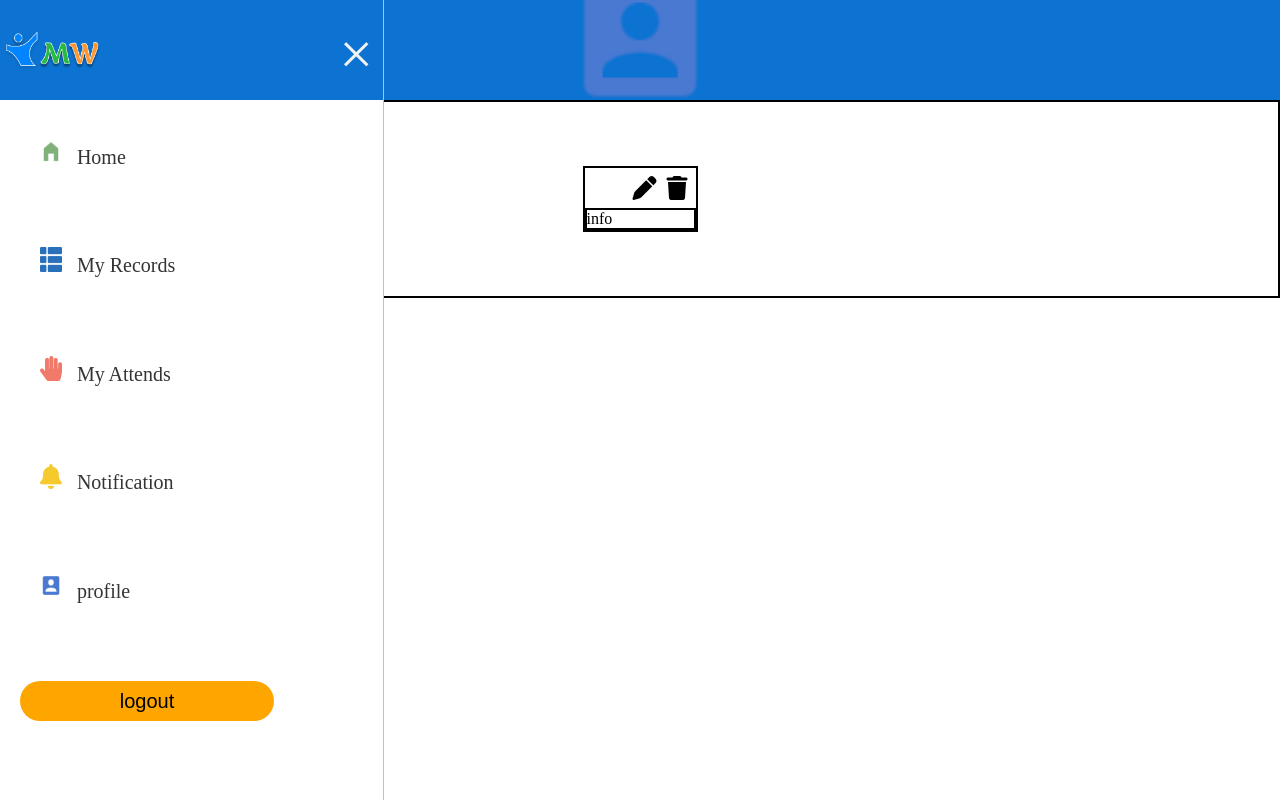
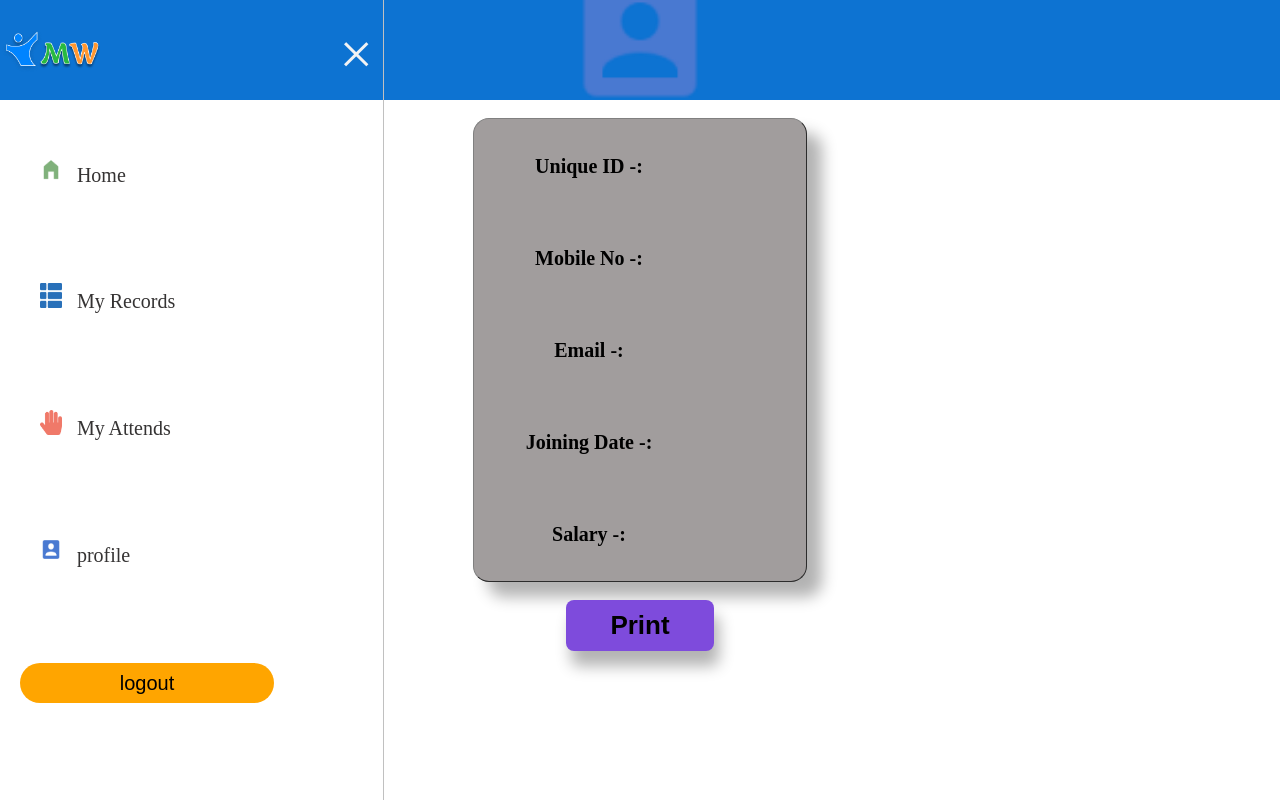
Before and after one commit to Yash1703-git/MY-WORKER, a PHP site: page /employe/emp-home-pannel/profile-screen.php in a window 1280 px wide. Run offline with PHP 8.4, Linux system fonts and the light colour scheme; the visitor is signed in with stand-in values (Sample User, id 1); data that the repository does not hold is empty.

Commit message:
fix that

```diff
--- a/Admin-pages/Admin-home-pannel/edit-emp.php
+++ b/Admin-pages/Admin-home-pannel/edit-emp.php
@@ -5,7 +5,7 @@
     <meta name="viewport" content="width=device-width, initial-scale=1.0">
     <title>edit-employee</title>
     <link rel="stylesheet" href="edit-emp.css">
-    <link rel="stylesheet" href="./Ad-home-pnnel.css">
+    <link rel="stylesheet" href="./home.css">
 </head>
 <body>
 
--- a/Admin-pages/Admin-home-pannel/salary/salary.php
+++ b/Admin-pages/Admin-home-pannel/salary/salary.php
@@ -4,7 +4,7 @@
     <meta charset="UTF-8">
     <meta name="viewport" content="width=device-width, initial-scale=1.0">
     <title>Salaery</title>
-    <link rel="stylesheet" href="./../Ad-home-pnnel.css">
+    <link rel="stylesheet" href="./../home.css">
     <link rel="stylesheet" href="salary.css">
     <link rel="icon" href="./../../../assets/logo.jpg">
     <link rel="stylesheet" href="./../../assets/css/all.min.css">
--- a/Login/login.css
+++ b/Login/login.css
@@ -83,7 +83,10 @@
    border:none;
    width: 250px;
    height: 40px;
+   padding: 8px;
+   font-size: 20px;
 }
+
 
 button {
     cursor: pointer;
--- a/Login/login.php
+++ b/Login/login.php
@@ -29,7 +29,7 @@
 
    //check already admin logged in
    if (isset($_SESSION['adminid']) && $_SESSION['adminid'] !== null) {
-      header("Location: ../Admin-pages/Admin-home-pannel/Ad-home-pnnel.php");
+      header("Location: ../Admin-pages/Admin-home-pannel/home.php");
       exit(); // Always use exit() after header redirection
   }
   if (isset($_SESSION['myadminid']) && $_SESSION['eid'] !== null) {
@@ -66,7 +66,7 @@
           //
 
             echo "<script type='text/javascript'>alert('Login Successfully');
-            window.location.href='../Admin-pages/Admin-home-pannel/Ad-home-pnnel.php';</script>";
+            window.location.href='../Admin-pages/Admin-home-pannel/home.php';</script>";
         } else{
           echo "<script type='text/javascript'>alert('Invalid admin id and passwword');</script>";
         }
--- a/employe/emp-home-pannel/EMP-home-pannel.php
+++ b/employe/emp-home-pannel/EMP-home-pannel.php
@@ -70,7 +70,7 @@
         <?php
             // Logout functionality
             if (isset($_POST["logout"])) {
-                unset($_SESSION['adminid']); // Unset admin session
+              unset($_SESSION['myadminid']); // Unset admin session
                 header("Location: ./../../Login/login.php"); // Redirect to login page
                 exit(); // Stop execution after redirect
             }
@@ -78,7 +78,6 @@
            <a href="./EMP-home-pannel.php"><img src="./../../assets/Home.png" alt="">Home</a>
            <a href="./My-Records"><img src="./../../assets/live employe.png" alt="">My Records</a>
            <a href="./My-attendance"><img src="./../../assets/attends.png" alt="">My Attends</a>
-           <a href="./Notification.php"><img src="./../../assets/notification.png" alt="">Notification</a>
            <a href="./profile-screen.php"><img src="./../../assets/profile.png" alt="">profile</a>
            <form method="post">
              <button class="btn-logout" type="submit" name="logout">logout</button>
--- a/employe/emp-home-pannel/profile-screen.css
+++ b/employe/emp-home-pannel/profile-screen.css
@@ -1,14 +1,8 @@
 .container-2{
     width: 100%;
     height: 100%;
-    border: 2px solid;
 }
-.box-1{
-    display: flex;
-    flex-direction: column;
-    margin: 5% auto;
-    border: 2px solid;
-}
+
 .emp-Name{
     width: 100%;
     display: flex;
@@ -17,20 +11,48 @@
     gap: 30px;
     padding: 8px;
 }
-.emp-Name p{
+.box-1{
     display: flex;
-    justify-content: flex-start;
+    align-items: center;
+    flex-direction: column;
 }
-.edit-btn{
-    display: flex;
-    justify-content: flex-end;
+/* table formating */
+
+table{
+    border: nones;
+    font-size: 20px; /* Font size for table text */
+    border-radius: 16px;
+    margin: 10px;
+    background-color: rgb(161, 157, 157);
+    box-shadow: 15px 15px 15px rgba(0, 0, 0, 0.3);
 }
-.edit-btn i{
-    padding-left: 10px;
+h1{
+    font-size: 30px;
+    text-align: center;
+}
+th,td{
+    /* border: 2px solid #151414; Cell border */
+    text-align: center; /* Center text in cells */
+    padding: 8px; /* Padding inside cells */
+    border: none;
+    padding-left: 50px;
+    padding-right: 50px;
 
 }
 
-.emp-content{
-    border: 2px solid;
-    width: 100%;
+
+tr {
+    height: 90px; /* Fixed height for rows */
+    /* width: 70%; Full width for rows */
 }
+
+.print-button{
+  background-color: rgb(126, 75, 220);
+   width: 40%;
+   padding: 10px;
+    border: none;
+    border-radius: 8px;
+    font-size: 26px;
+    font-weight: bold;
+    box-shadow: 5px 15px 15px rgba(0, 0, 0, 0.3);
+}
--- a/employe/emp-home-pannel/profile-screen.php
+++ b/employe/emp-home-pannel/profile-screen.php
@@ -9,6 +9,17 @@
     <link rel="icon"  href="../../assets/logo.jpg">
     <link rel="stylesheet" href="./../../assets/css/all.min.css">
 </head>
+<style>
+   @media print{
+      .sidebar, .nav{
+        display: none;
+      }
+      .print-button{
+        display: none;
+      }
+   }
+</style>
+
 <script>
       function openNav() {
           document.getElementById("mySidebar").style.width = "30%";
@@ -21,6 +32,15 @@
           document.getElementById("main").style.marginLeft= "0";
           document.getElementById("main").style.display="block"
         }
+
+        function printinfo() {
+       // Get the table and rows
+       var table = document.querySelector('.container-2 table');
+        var rows = table.querySelectorAll('tr');
+
+          // Print the table
+    window.print();
+    }
 </script>
 <body>
   <?php
@@ -34,10 +54,17 @@
           <a href="javascript:void(0)" class="closebtn" id="closebtn" onclick="closeNav()">×</a>
         </div>
         <div class="sidebar-container">
+        <?php
+            // Logout functionality
+            if (isset($_POST["logout"])) {
+              unset($_SESSION['myadminid']); // Unset admin session
+                header("Location: ./../../Login/login.php"); // Redirect to login page
+                exit(); // Stop execution after redirect
+            }
+            ?>
            <a href="./EMP-home-pannel.php"><img src="./../../assets/Home.png" alt="">Home</a>
            <a href="./My-Records"><img src="./../../assets/live employe.png" alt="">My Records</a>
            <a href="./My-attendance"><img src="./../../assets/attends.png" alt="">My Attends</a>
-           <a href="./Notification.php"><img src="./../../assets/notification.png" alt="">Notification</a>
            <a href="./profile-screen.php"><img src="./../../assets/profile.png" alt="">profile</a>
            <form method="post">
              <button class="btn-logout" type="submit" name="logout">logout</button>
@@ -53,21 +80,53 @@
         <div class="container-2">
             <?php
              include_once("./../../db/conection.php");
-             $adminid = $_SESSION['adminid'];
-             $empquery = "SELECT * FROM employees WHERE adminid = $adminid";
+             $eid = $_SESSION['eid'];
+             $empquery = "SELECT * FROM employees WHERE eid = $eid";
              $result = mysqli_query($conn, $empquery);
+             $row = mysqli_fetch_array($result, MYSQLI_ASSOC);
             ?>
             <div class="box-1">
                 <div class="emp-Name">
-                    <p><?php echo htmlspecialchars($row["ename"]); ?></p>
-                    <div class="edit-btn">
-                        <i class="fa fa-pen"></i>
-                        <i class="fa fa-trash"></i>
-                    </div>
+                <h1><?php echo htmlspecialchars($row["ename"])?></th>
+                  <table border="1">
+
+                    <tr>
+                      <td>Unique ID -:</td>
+                      <td>
+                      <?php echo ($row["euniqueid"]); ?>
+                      </td>
+                    </tr>
+
+                    <tr>
+                      <td>Mobile No -:</td>
+                      <td>
+                    <?php echo htmlspecialchars($row["emobile"])?>
+                      </td>
+                    </tr>
+                    <tr>
+                      <td>Email -:</td>
+                      <td>
+                      <?php echo htmlspecialchars($row["eemail"])?>
+                      </td>
+                    </tr>
+                    <tr>
+                      <td>Joining Date -:</td>
+                      <td>
+                      <?php echo htmlspecialchars($row["ejoiningdate"])?>
+                      </td>
+                    </tr>
+                    <tr>
+                      <td>Salary -:</td>
+                      <td>
+                      <?php echo htmlspecialchars($row["esalary"])?>
+                      </td>
+                    </tr>
+                  </table>
+
                 </div>
-                <div class="emp-content">
-                    <p>info</p>
-                </div>
+
+                <button id="printButton" class="print-button" onclick="printinfo()">Print </button>
+
             </div>
         </div>
     </div>
```
Also changed, not shown: Admin-pages/Admin-home-pannel/all-emp.php (+62 -12 lines), Admin-pages/Admin-home-pannel/attendance.php (+4 -3 lines), Admin-pages/Admin-home-pannel/home.php (renamed from Admin-pages/Admin-home-pannel/Ad-home-pnnel.php, +4 -3 lines), Admin-pages/Admin-home-pannel/live-employee.css (added, +34 -0 lines), Admin-pages/Admin-home-pannel/live-employee.php (added, +94 -0 lines), Admin-pages/Admin-home-pannel/all-emp.css, Admin-pages/Admin-home-pannel/home.css (renamed from Admin-pages/Admin-home-pannel/Ad-home-pnnel.css).
